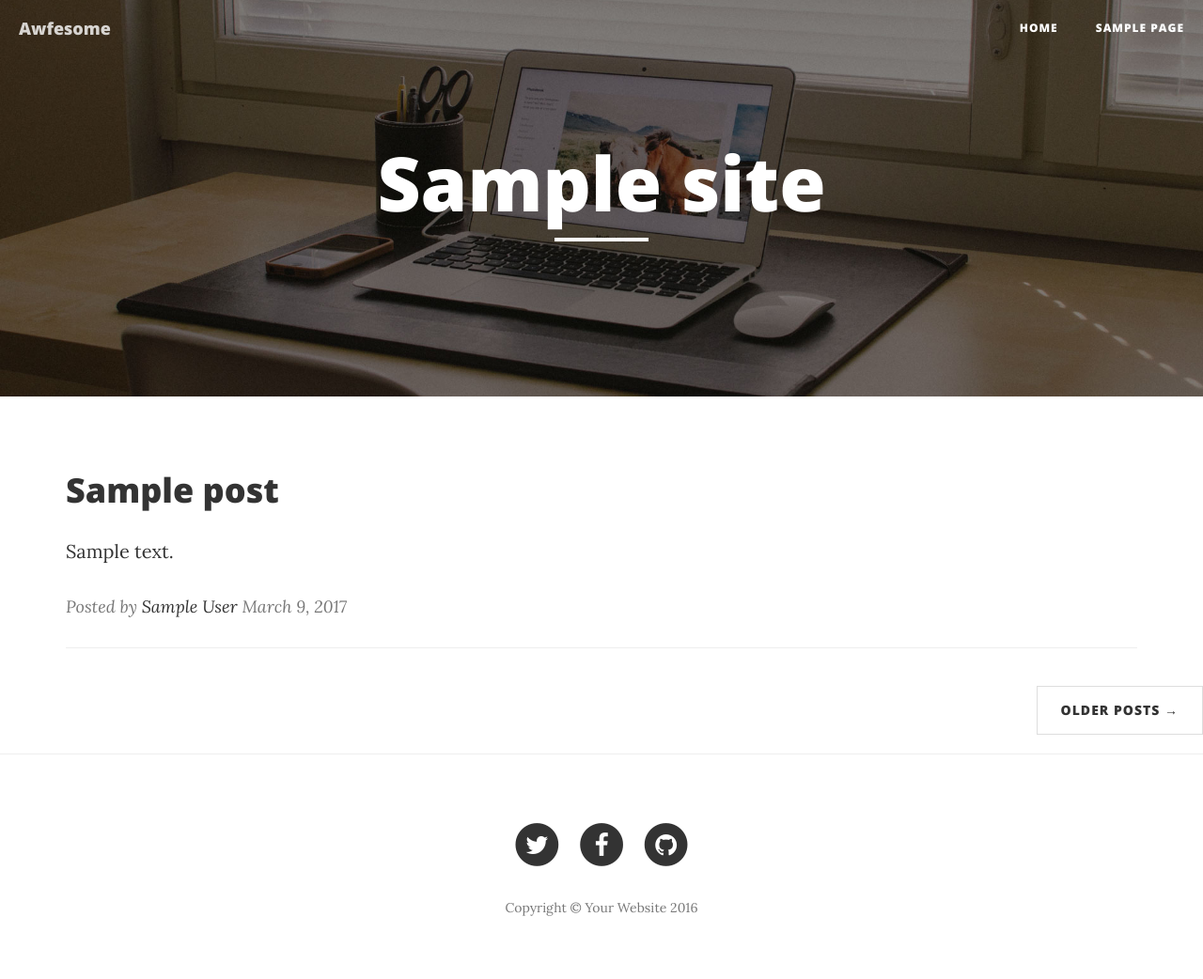
After one commit to aalfredsson/wordpressTheme, a WordPress theme: template single.php in a window 1280 px wide. The commit adds this page. Shown: the whole page at 94% size. Run offline with PHP 8.4 and a stand-in for WordPress, Linux system fonts and the light colour scheme; the site name, menu and one post (Sample post) are stand-ins, and other content is empty.

Commit message:
more php files

```diff
--- /dev/null
+++ b/content-single.php
@@ -0,0 +1,13 @@
+                <div class="post-preview">
+                    <a href="<?php the_permalink(); ?> ">
+                        <h2 class="post-title">
+                            <?php the_title(); ?>
+                        </h2>
+                        <h3 class="post-subtitle">
+
+                        </h3>
+                    </a>
+                    <?php the_content(); ?>
+                    <p class="post-meta">Posted by <a href="#"><?php the_author(); ?></a> <?php the_date(); ?></p>
+                </div>
+                <hr>
--- a/footer.php
+++ b/footer.php
@@ -1,3 +1,9 @@
+                <ul class="pager">
+                    <li class="next">
+                        <a href="#">Older Posts &rarr;</a>
+                    </li>
+                </ul>
+
     <hr>
 
     <!-- Footer -->
--- /dev/null
+++ b/single.php
@@ -0,0 +1,16 @@
+
+ <?php get_header(); ?>
+    <!-- Main Content -->
+    <div class="container">
+        <div class="row">
+            <div class="col-sm-12">
+                <?php if ( have_posts() ) : while ( have_posts() ) : the_post(); ?>
+
+                    <?php get_template_part( 'content-single', get_post_format() ); ?>
+
+                <?php endwhile; endif; ?>
+
+            </div>
+        </div>
+    </div>
+<?php get_footer(); ?>
```
Also changed, not shown: content.php (+2 -6 lines), page.php (added, +16 -0 lines).
